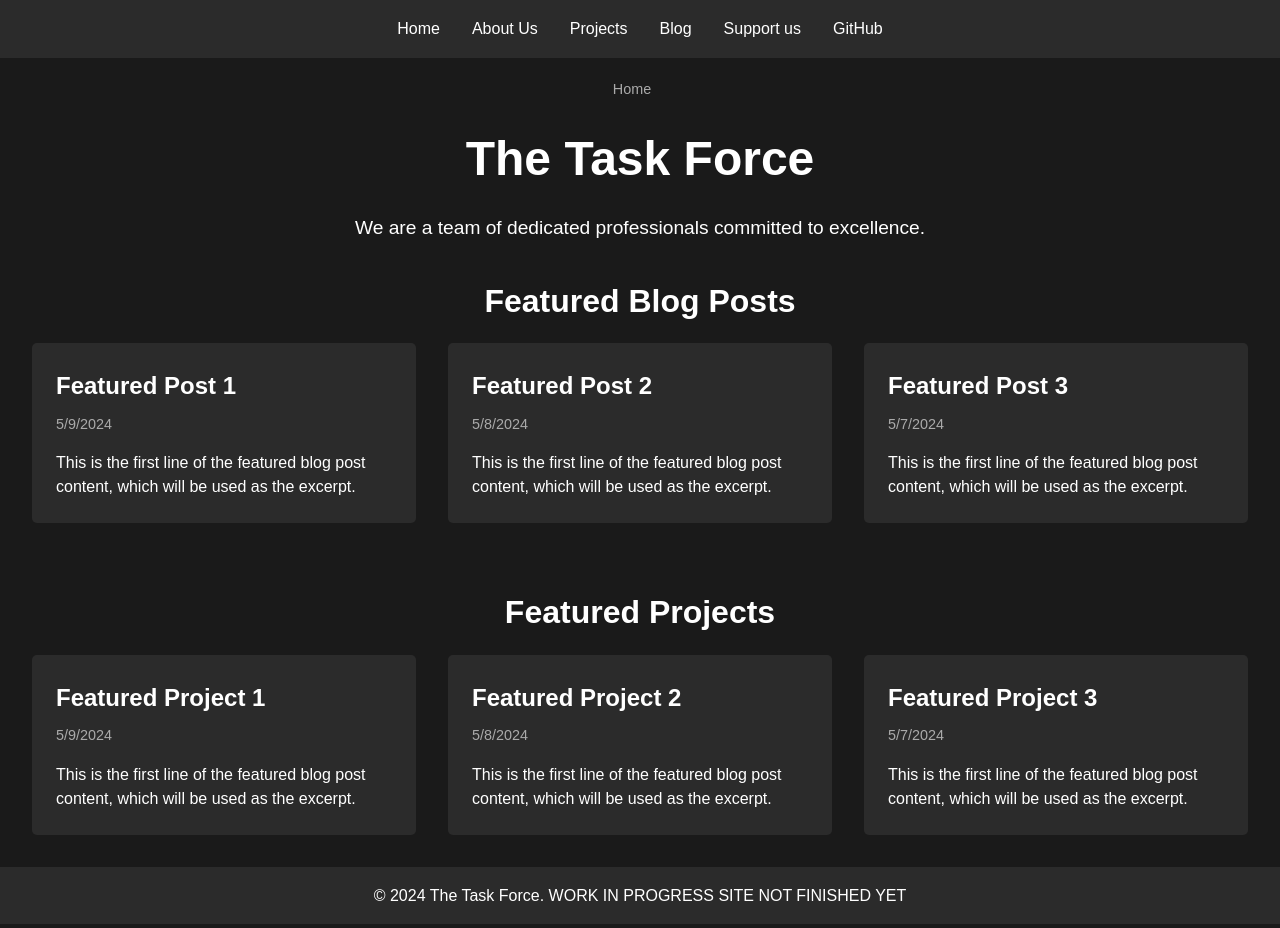
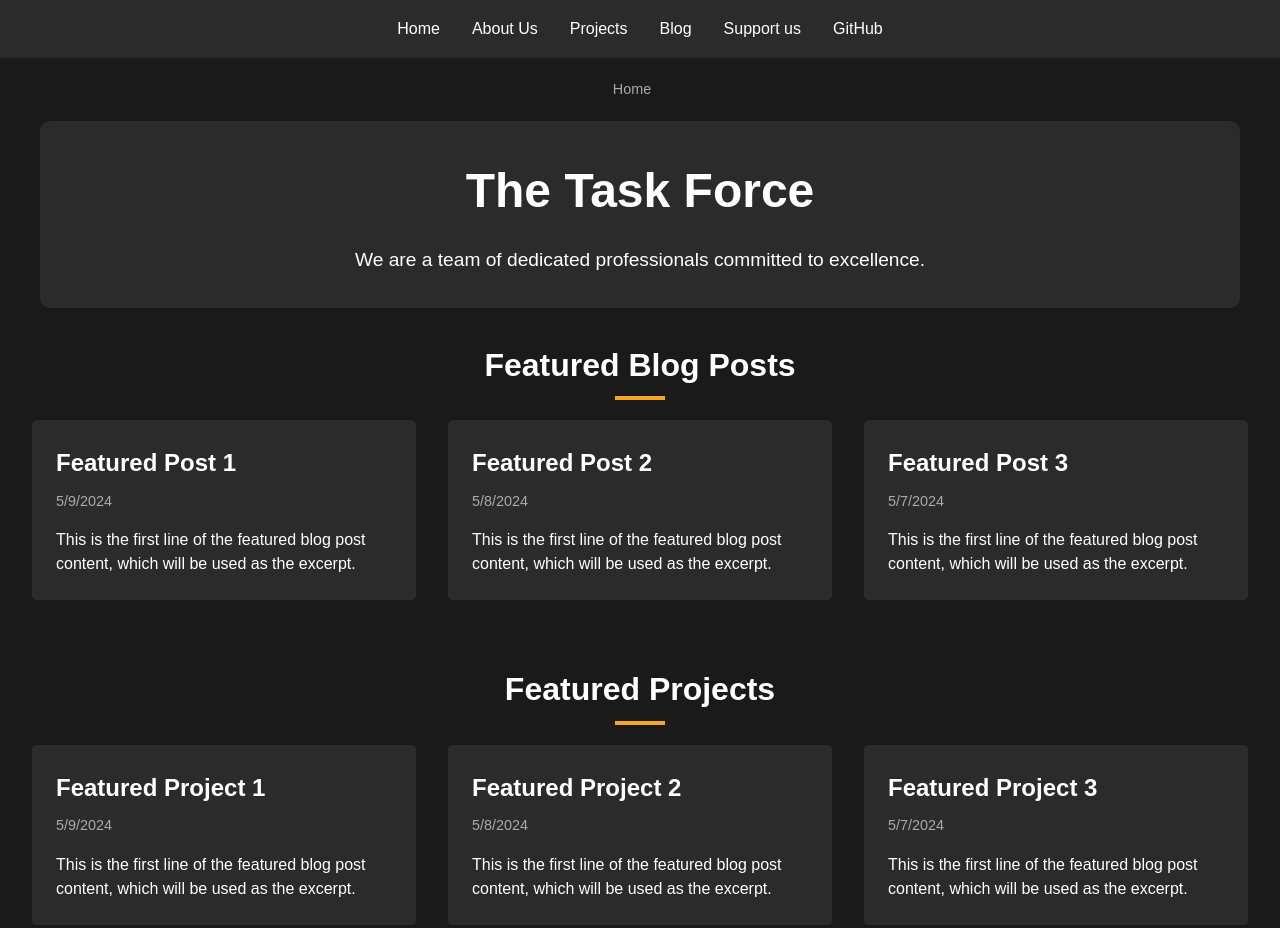
Before and after one commit to The-Task-Force/The-Task-Force.github.io, a website: page index.html in a window 1280 px wide. Shown: the top 928 px of the page. Drawn offline with Linux system fonts and the light colour scheme.

Commit message:
Updated main page style

```diff
--- a/index.html
+++ b/index.html
@@ -25,13 +25,16 @@
 
     <!-- Hero Section -->
     <section class="hero">
-      <h1>The Task Force</h1>
-      <p>We are a team of dedicated professionals committed to excellence.</p>
+      <div class="hero-content">
+        <h1>The Task Force</h1>
+        <p>We are a team of dedicated professionals committed to excellence.</p>
+      </div>
     </section>
 
     <!-- Featured Blog Posts -->
     <section class="featured-posts">
       <h2>Featured Blog Posts</h2>
+      <hr class="section-divider">
       <div class="post-container">
         <!-- Featured blog post previews go here -->
       </div>
@@ -40,6 +43,7 @@
     <!-- Featured Projects -->
     <section class="featured-projects">
       <h2>Featured Projects</h2>
+      <hr class="section-divider">
       <div class="project-container">
         <!-- Featured project previews go here -->
       </div>
--- a/styles.css
+++ b/styles.css
@@ -119,6 +119,15 @@ main {
   animation: fadeIn 1s ease;
 }
 
+.hero-content {
+  background-color: #2b2b2b;
+  padding: 2rem;
+  border-radius: 10px;
+  max-width: 1200px;
+  width: 95%;
+  margin: 0 auto;
+}
+
 .hero h1 {
   font-size: 3rem;
   margin-bottom: 1rem;
@@ -180,6 +189,15 @@ main {
   margin-bottom: 0.5rem;
 }
 
+/* Styled section divider */
+.section-divider {
+  border: none;
+  height: 4px;
+  background-color: #f5a623;
+  margin: 0 auto 20px;
+  width: 50px;
+}
+
 /* Featured Blog Posts */
 .featured-posts {
   padding: 2rem;
@@ -187,7 +205,7 @@ main {
 
 .featured-posts h2 {
   font-size: 2rem;
-  margin-bottom: 1rem;
+  margin-bottom: 5px;
   text-align: center;
 }
 
@@ -245,7 +263,7 @@ main {
 
 .featured-projects h2 {
   font-size: 2rem;
-  margin-bottom: 1rem;
+  margin-bottom: 5px;
   text-align: center;
 }
 
```
